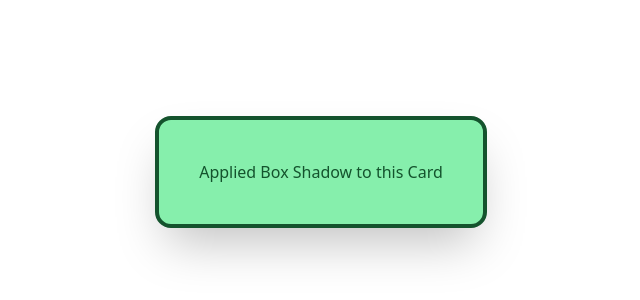
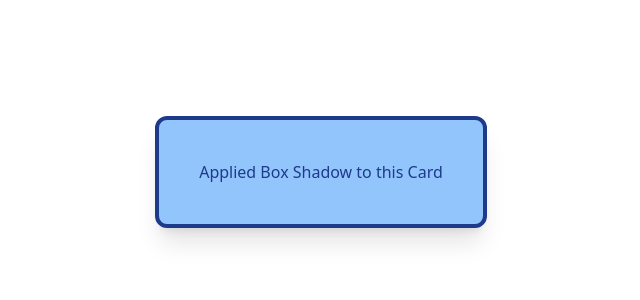
Before and after one commit to sourabhjaishwal/web-dev-assignments, a website: page 03-Tailwind/src/04_exercise.html in a window 1280 px wide. Shown: the part 228-528 px from the top of the page, without its empty margins (319-959 px from the left). Drawn offline with Linux system fonts and the light colour scheme.

Commit message:
card box shadow

```diff
--- a/03-Tailwind/src/04_exercise.html
+++ b/03-Tailwind/src/04_exercise.html
@@ -10,7 +10,7 @@
     <!-- Apply Box Shadow to a Card Using Tailwind CSS -->
     <div class="flex justify-center items-center min-h-screen">
       <div
-        class="shadow-2xl p-10 bg-green-300 border-solid border-4 border-green-900 text-green-900 rounded-2xl text-center"
+        class="shadow-xl p-10 bg-blue-300 border-solid border-4 border-blue-900 text-blue-900 rounded-xl text-center"
       >
         Applied Box Shadow to this Card
       </div>
```
Also changed, not shown: 03-Tailwind/src/output.css.
